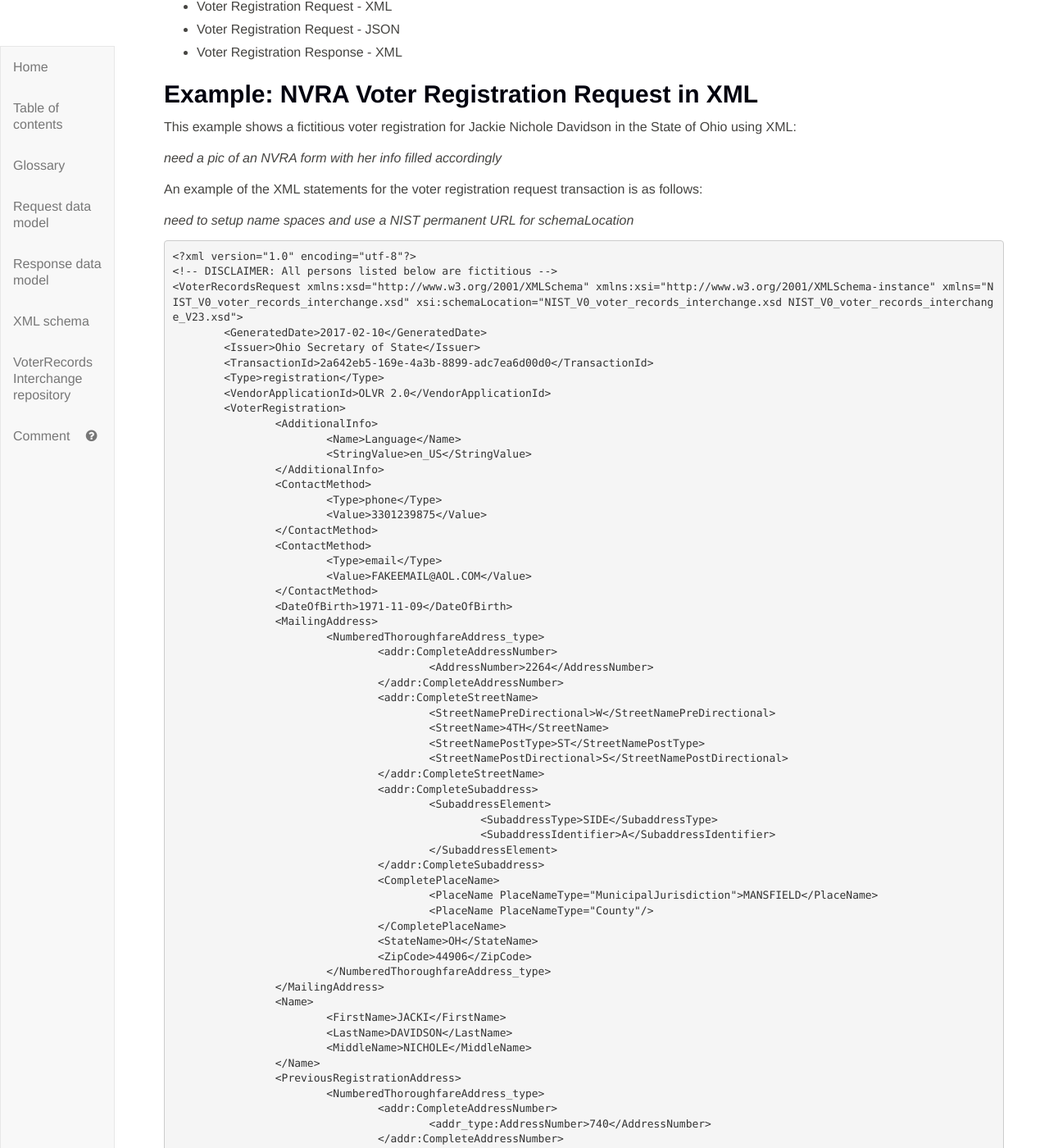
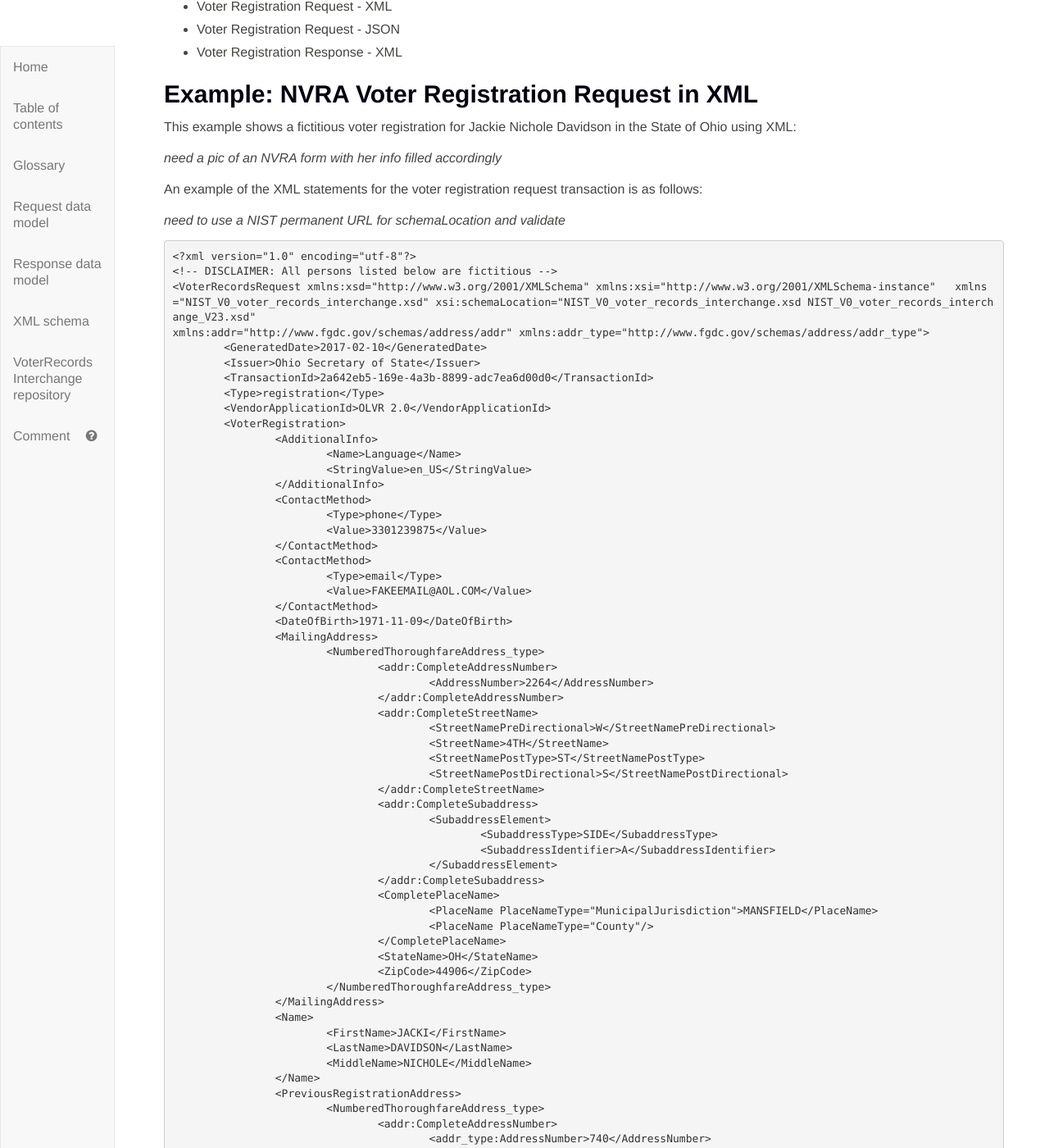
Before and after one commit to usnistgov/VoterRecordsInterchange, a Jekyll site: the page built from index.md, in a window 1280 px wide and 1400 px high, scrolled down 51720 px. Shown: the whole window at 82% size. Built offline with Jekyll 4.4.1, drawn with Linux system fonts in a browser that asks for light colours; our own code applies the rules of GitHub Pages for plain Markdown files; some of the changed text lies outside the part shown.

Commit message:
new text

```diff
--- a/index.md
+++ b/index.md
@@ -1929,11 +1929,12 @@ This example shows a fictitious voter registration for Jackie Nichole Davidson i
 
 An example of the XML statements for the voter registration request transaction is as follows:
 
-*need to setup name spaces and use a NIST permanent URL for schemaLocation*
+*need to use a NIST permanent URL for schemaLocation and validate*
 
     <?xml version="1.0" encoding="utf-8"?>
     <!-- DISCLAIMER: All persons listed below are fictitious -->
-    <VoterRecordsRequest xmlns:xsd="http://www.w3.org/2001/XMLSchema" xmlns:xsi="http://www.w3.org/2001/XMLSchema-instance" xmlns="NIST_V0_voter_records_interchange.xsd" xsi:schemaLocation="NIST_V0_voter_records_interchange.xsd NIST_V0_voter_records_interchange_V23.xsd">
+    <VoterRecordsRequest xmlns:xsd="http://www.w3.org/2001/XMLSchema" xmlns:xsi="http://www.w3.org/2001/XMLSchema-instance"   xmlns="NIST_V0_voter_records_interchange.xsd" xsi:schemaLocation="NIST_V0_voter_records_interchange.xsd NIST_V0_voter_records_interchange_V23.xsd"
+    xmlns:addr="http://www.fgdc.gov/schemas/address/addr" xmlns:addr_type="http://www.fgdc.gov/schemas/address/addr_type">
     	<GeneratedDate>2017-02-10</GeneratedDate>
     	<Issuer>Ohio Secretary of State</Issuer>
     	<TransactionId>2a642eb5-169e-4a3b-8899-adc7ea6d00d0</TransactionId>
@@ -2253,7 +2254,50 @@ An example of the JSON statements for the voter registration request transaction
     }
 
 ## Example: NVRA Voter Records Response in XML
-some text
+This last example shows a voter records response transaction in XML.
+
+*Need to fix a few things and use a NIST permanent URL for schemaLocation and validate**
+
+    <?xml version="1.0" encoding="UTF-8"?>
+    <VoterRecordsResponse xmlns="NIST_V0_voter_records_interchange.xsd" xmlns:xsi="http://www.w3.org/2001/XMLSchema-instance" xsi:schemaLocation="NIST_V0_voter_records_interchange.xsd NIST_V0_voter_records_interchange_V23.xsd" xmlns:addr="http://www.fgdc.gov/schemas/address/addr" xmlns:addr_type="http://www.fgdc.gov/schemas/address/addr_type">
+    	<Action>registration-created</Action>
+    	<Districts>
+    		<Name>Akron</Name>
+    		<Type>municipality</Type>
+    	</Districts>
+    	<EffectiveDate>2017-07-31</EffectiveDate>
+    	<ElectionAdministration>
+    		<ContactMethod>
+    			<Type>phone</Type>
+    			<Value>3306435200</Value>
+    		</ContactMethod>
+    		<Location>
+    			<Address>
+    				<GeneralAddressClass_type>
+    					<addr:USPSGeneralDeliveryPoint>470 GRANT ST</addr:USPSGeneralDeliveryPoint>
+    					<addr_type:PlaceStateZip>AKRON, OH 44311</addr_type:PlaceStateZip>
+    				</GeneralAddressClass_type>
+    			</Address>
+    		</Location>
+    		<Name>Summit</Name>
+    	</ElectionAdministration>
+    	<PollingPlace>
+    		<Location>
+    			<Address>
+    				<GeneralAddressClass_type>
+    					<addr:USPSGeneralDeliveryPoint>630 MULL AVE</addr:USPSGeneralDeliveryPoint>
+    					<addr_type:PlaceStateZip>AKRON, OH 44313</addr_type:PlaceStateZip>
+    				</GeneralAddressClass_type>
+    			</Address>
+    		</Location>
+    		<Name>PERKINS BUILDING</Name>
+    		<Type>polling-place</Type>
+    	</PollingPlace>
+    	<Precinct>
+    		<Name>AKRON 4-F</Name>
+    		<Type>precinct</Type>
+    	</Precinct>
+    </VoterRecordsResponse>
 
 # Appendices
 
```
Also changed, not shown: other parts of index.md (+1 -0 lines).
